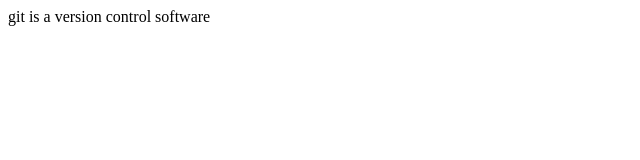
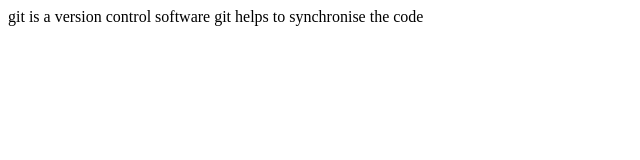
Before and after one commit to Krishnaraj12345/krishna, a plain HTML site: page index.html in a window 1280 px wide. Shown: the whole page, without its empty margins (0-640 px from the left). Drawn offline with Linux system fonts and the light colour scheme.

Commit message:
feat:new line added

```diff
--- a/index.html
+++ b/index.html
@@ -4,8 +4,10 @@
     <meta charset="UTF-8">
     <meta name="viewport" content="width=\, initial-scale=1.0">
     <title>Document</title>
+
 </head>
 <body>
     <hi>git is a version control software<hi>
+        <hi> git helps to synchronise the code</hi>
 </body>
 </html>
```
